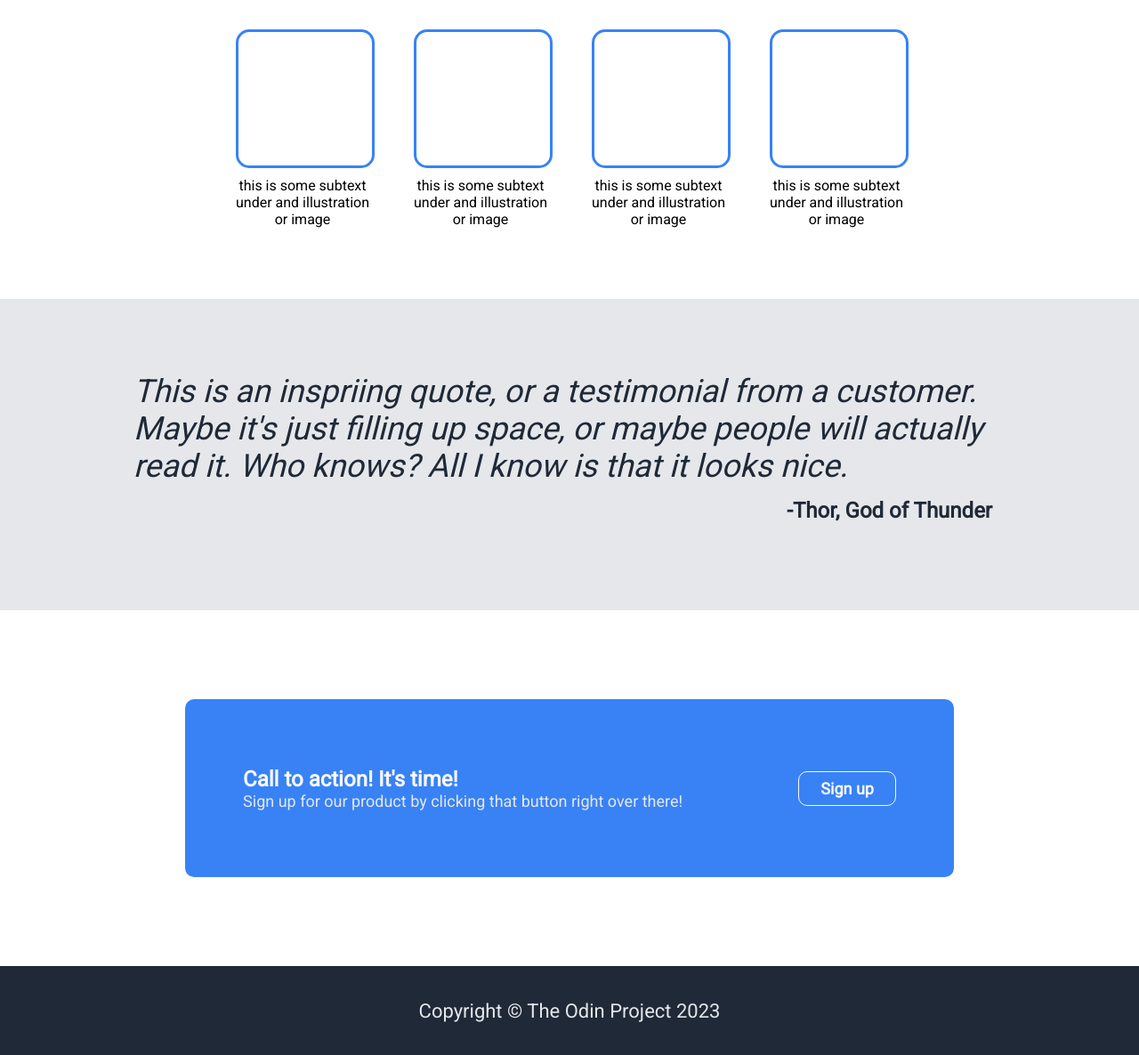
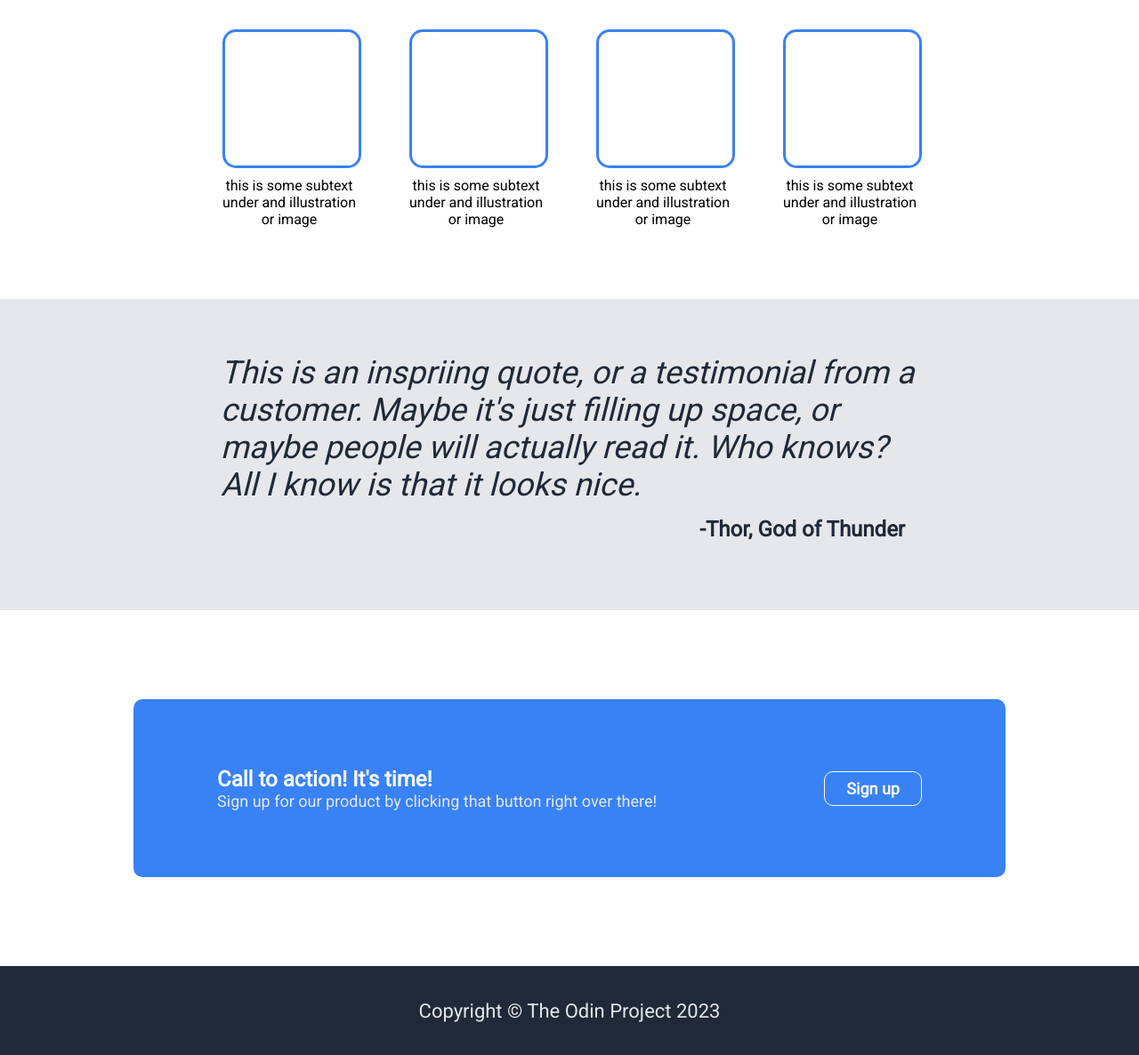
Before and after one commit to erniepark777/TOP-Landing-page, a plain HTML site: page index.html in a window 1280 px wide. Shown: the part 468-1654 px from the top of the page at 89% size. Drawn offline with Linux system fonts and the light colour scheme.

Commit message:
Modify styles.css to alter section 2, 3, 4

```diff
--- a/styles.css
+++ b/styles.css
@@ -112,7 +112,7 @@ button {
 .card-container {
     display: flex;
     justify-content: center;
-    gap: 50px;
+    gap: 60px;
 }
 
 .card {
@@ -140,6 +140,7 @@ button {
 .container {
     display: flex;
     flex-direction: column;
+    width: 80%;
 }
 
 .inspiring-quote {
@@ -159,7 +160,7 @@ button {
     height: 200px;
     display: flex;
     justify-content: center;
-    padding: 100px;
+    padding: 100px 150px;
 }
 
 .blue-background {
@@ -168,7 +169,7 @@ button {
     justify-content: space-around;
     align-items: center;
     border-radius: 10px;
-    width: 80%;
+    width: 100%;
 }
 
 .call-to-action {
```
